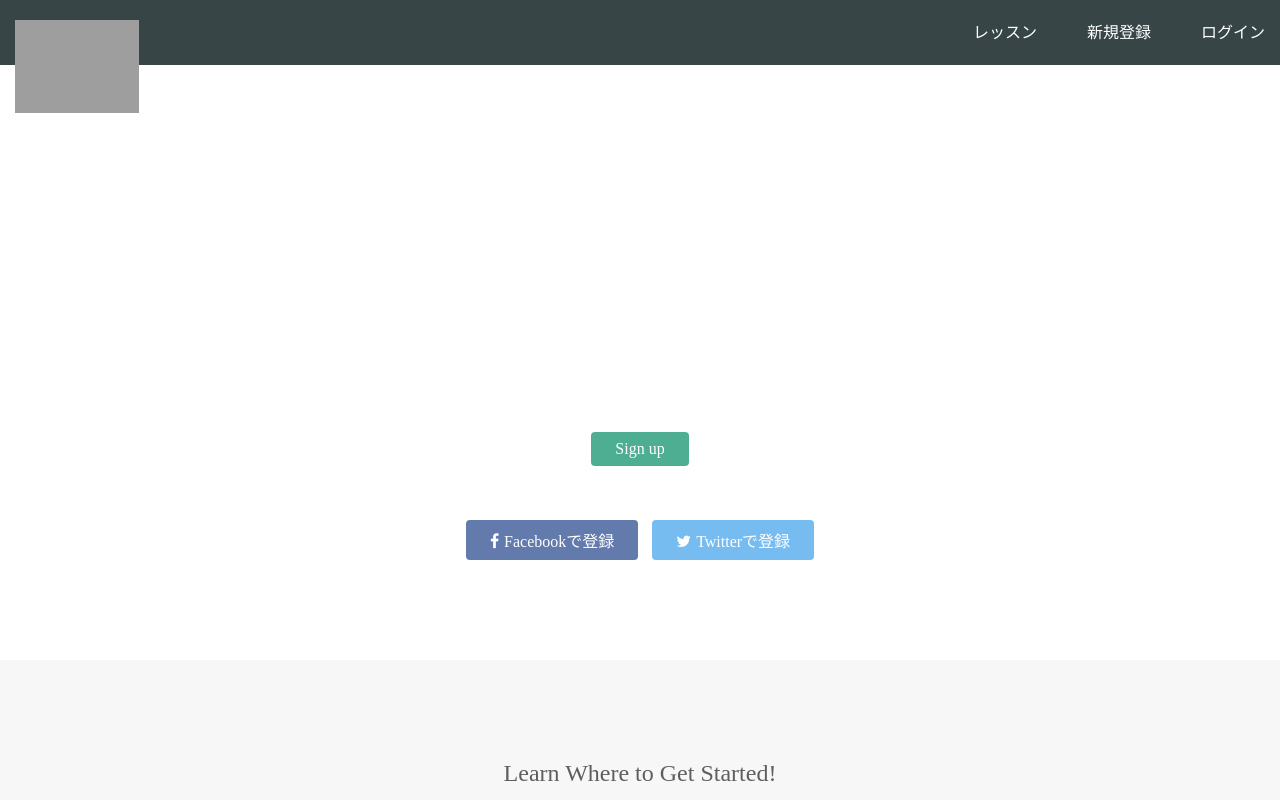
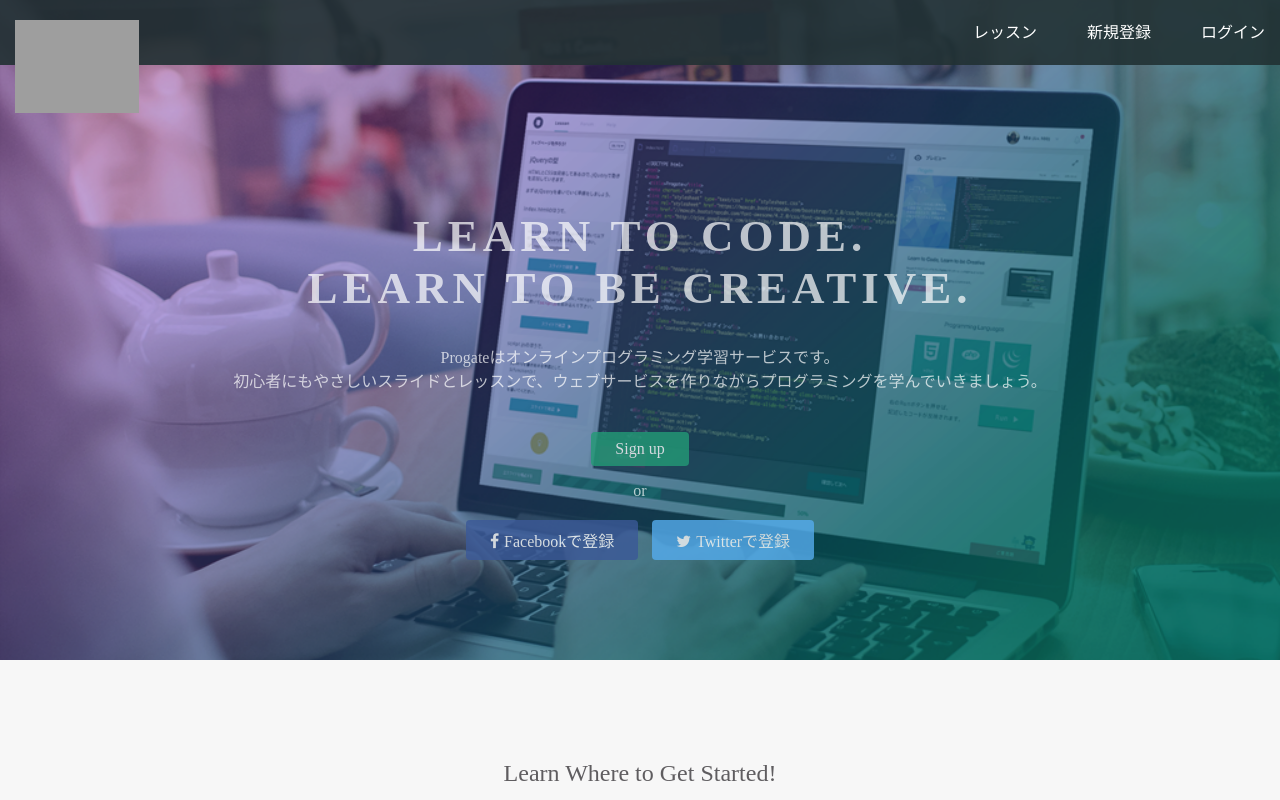
Before and after one commit to progate-practice/progate-practice.g, a plain HTML site: page index.html in a window 1280 px wide. Shown: the top 800 px of the page. Drawn offline with Linux system fonts and the light colour scheme; grey boxes are pictures that could not be loaded.

Commit message:
Update stylesheet.css

```diff
--- a/stylesheet.css
+++ b/stylesheet.css
@@ -19,7 +19,7 @@ a {
 
 .top-wrapper {
   padding: 180px 0 100px 0;
-  background-image: url(backgroungimage.png);
+  background-image: url(backgroundimage.png);
   background-size: cover;
   color: white;
   text-align: center;
```
